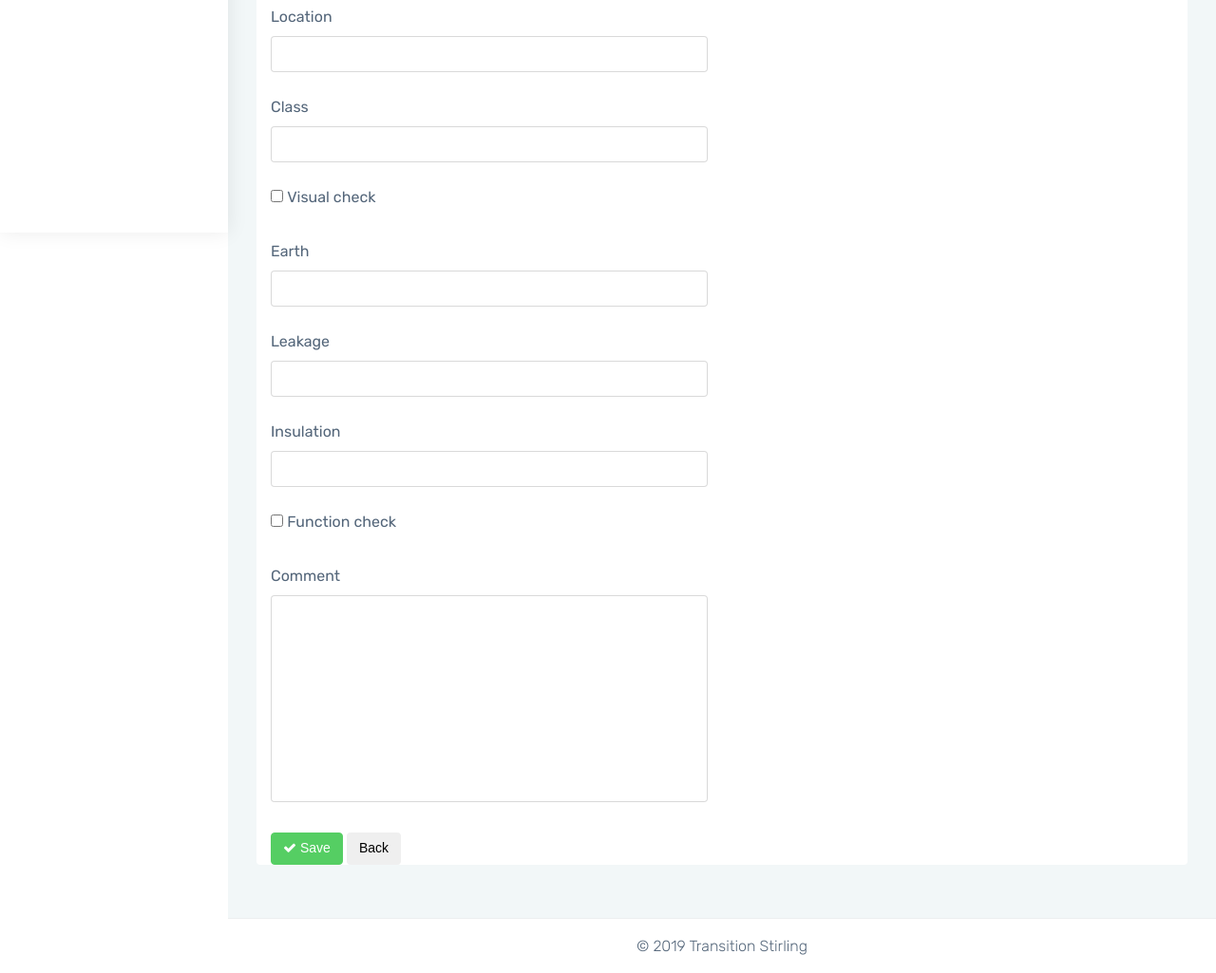
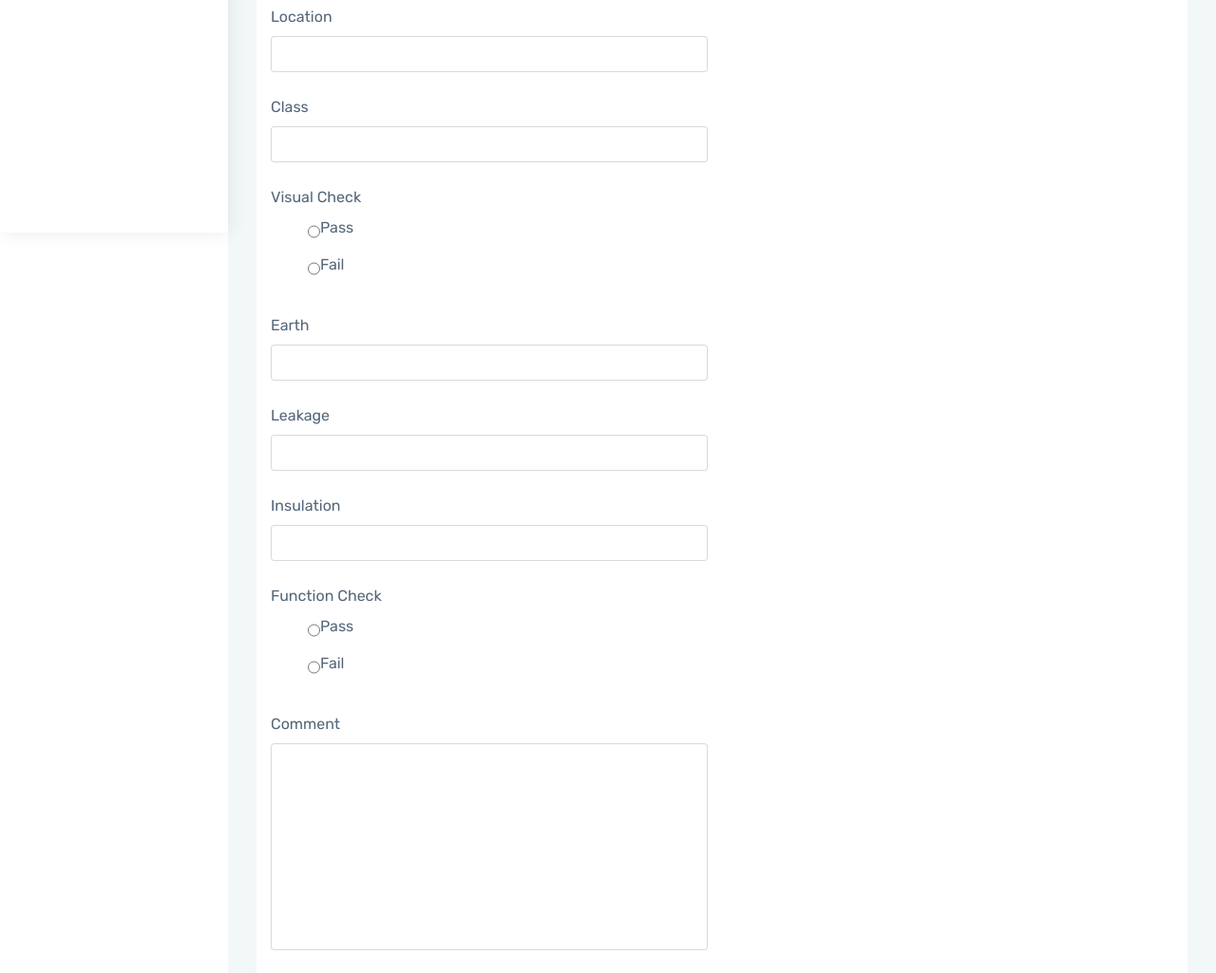
Before and after one commit to AlviseSembenico/PAT-test, a Django app: page /addrevision in a window 1280 px wide. Shown: the part 555-1580 px from the top of the page at 95% size. Run offline with Django 3.2, Linux system fonts and the light colour scheme; tables that the repository leaves empty hold one stand-in row (values such as "Sample post"); some libraries are stand-ins or nearby versions.

Commit message:
Move to radio buttons

```diff
--- a/pat_test/PAT/forms.py
+++ b/pat_test/PAT/forms.py
@@ -21,3 +21,19 @@ class RevisionForm(forms.ModelForm):
             (2, 'Fail')
         ],
     )
+    visual_check = forms.MultipleChoiceField(
+        required=False,
+        widget=forms.RadioSelect,
+        choices=[
+            (1, 'Pass'),
+            (2, 'Fail')
+        ],
+    )
+    function_check = forms.MultipleChoiceField(
+        required=False,
+        widget=forms.RadioSelect,
+        choices=[
+            (1, 'Pass'),
+            (2, 'Fail')
+        ],
+    )
--- a/pat_test/PAT/models.py
+++ b/pat_test/PAT/models.py
@@ -17,11 +17,17 @@ class Revision(models.Model):
     location = models.CharField(max_length=100)
     classID = models.IntegerField('class')
     date = models.DateField()
-    visual_check = models.BooleanField()
+    visual_check = models.IntegerField(choices=[
+        (1, 'Pass'),
+        (2, 'Fail')
+    ])
     earth = models.FloatField()
     leakage = models.FloatField()
     insulation = models.FloatField()
-    function_check = models.BooleanField()
+    function_check = models.IntegerField(choices=[
+        (1, 'Pass'),
+        (2, 'Fail')
+    ])
     result = models.IntegerField(choices=[
         (1, 'Pass'),
         (2, 'Fail')
--- a/pat_test/PAT/templates/addrevision.html
+++ b/pat_test/PAT/templates/addrevision.html
@@ -46,8 +46,15 @@
                             {% render_field form.classID class+="form-control" type="number" %}
                         </div>
                         <div class="form-group">
-                            {% render_field form.visual_check class+="form-control-input" type="checkbox" %}
-                            <label for="{{ form.visual_check.id_for_label }}">Visual check</label>
+                            <label>Visual Check</label>
+                            <div class="col-sm-2">
+                            {% for choice in form.visual_check %}
+                                <div class="custom-control custom-radio">
+                                    {{ choice.tag }}
+                                    <label style="padding-left: 10; margin-top: -5" class="custom-control-label" for="customRadio1">{{ choice.choice_label }}</label>
+                                </div>
+                            {% endfor %}
+                            </div>
                         </div>
                         <div class="form-group">
                             <label>Earth</label>
@@ -62,8 +69,15 @@
                             {% render_field form.insulation class+="form-control" type="number" %}
                         </div>
                         <div class="form-group">
-                            {% render_field form.function_check class+="form-control-input" type="checkbox" %}
-                            <label for="{{ form.function_check.id_for_label }}">Function check</label>
+                            <label>Function Check</label>
+                            <div class="col-sm-2">
+                            {% for choice in form.function_check %}
+                                <div class="custom-control custom-radio">
+                                    {{ choice.tag }}
+                                    <label style="padding-left: 10; margin-top: -5" class="custom-control-label" for="customRadio1">{{ choice.choice_label }}</label>
+                                </div>
+                            {% endfor %}
+                            </div>
                         </div>
                         <div class="form-group">
                             <label>Comment</label>
```
Also changed, not shown: pat_test/PAT/migrations/0008_auto_20190806_1909.py (added).
